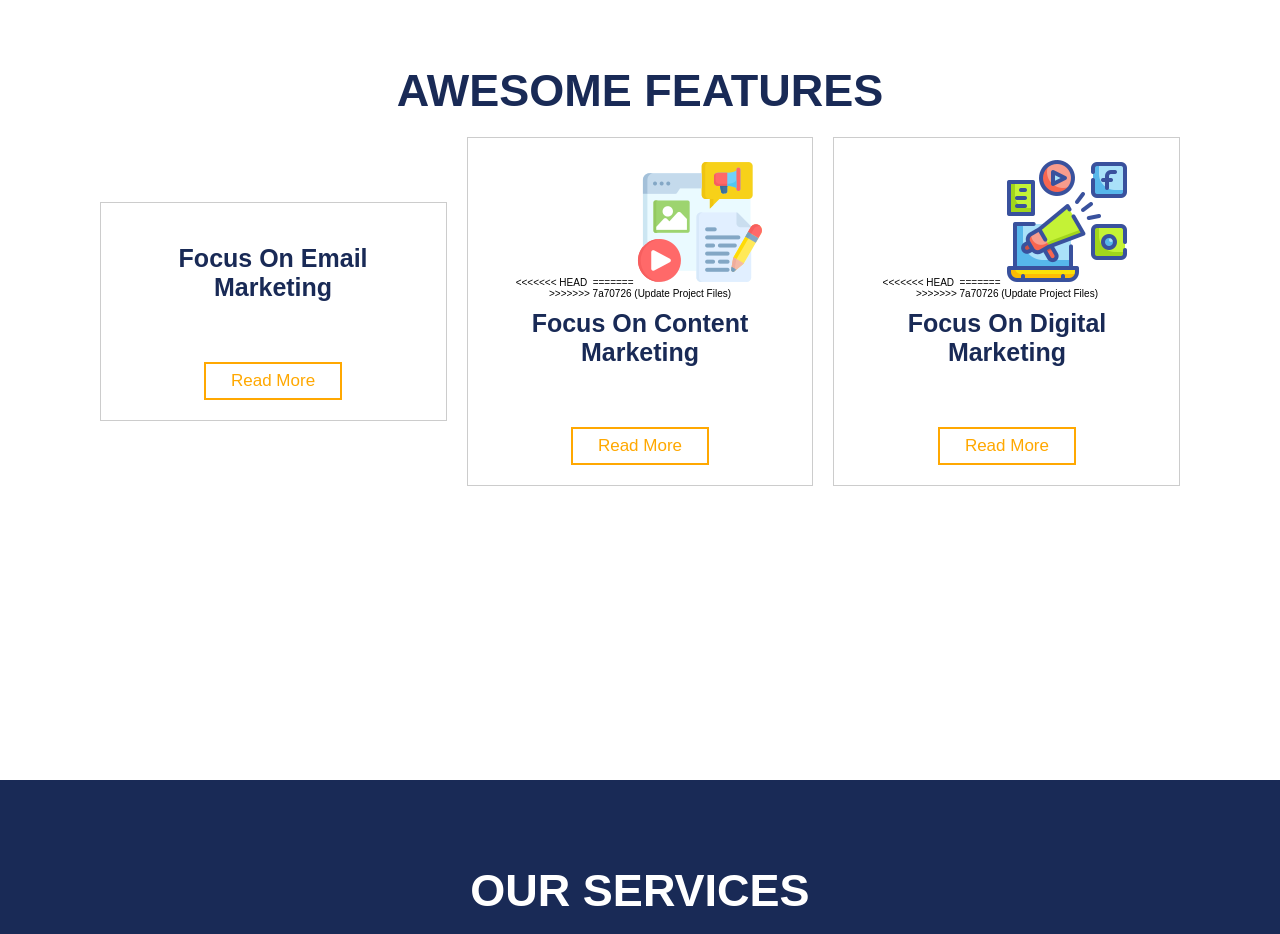
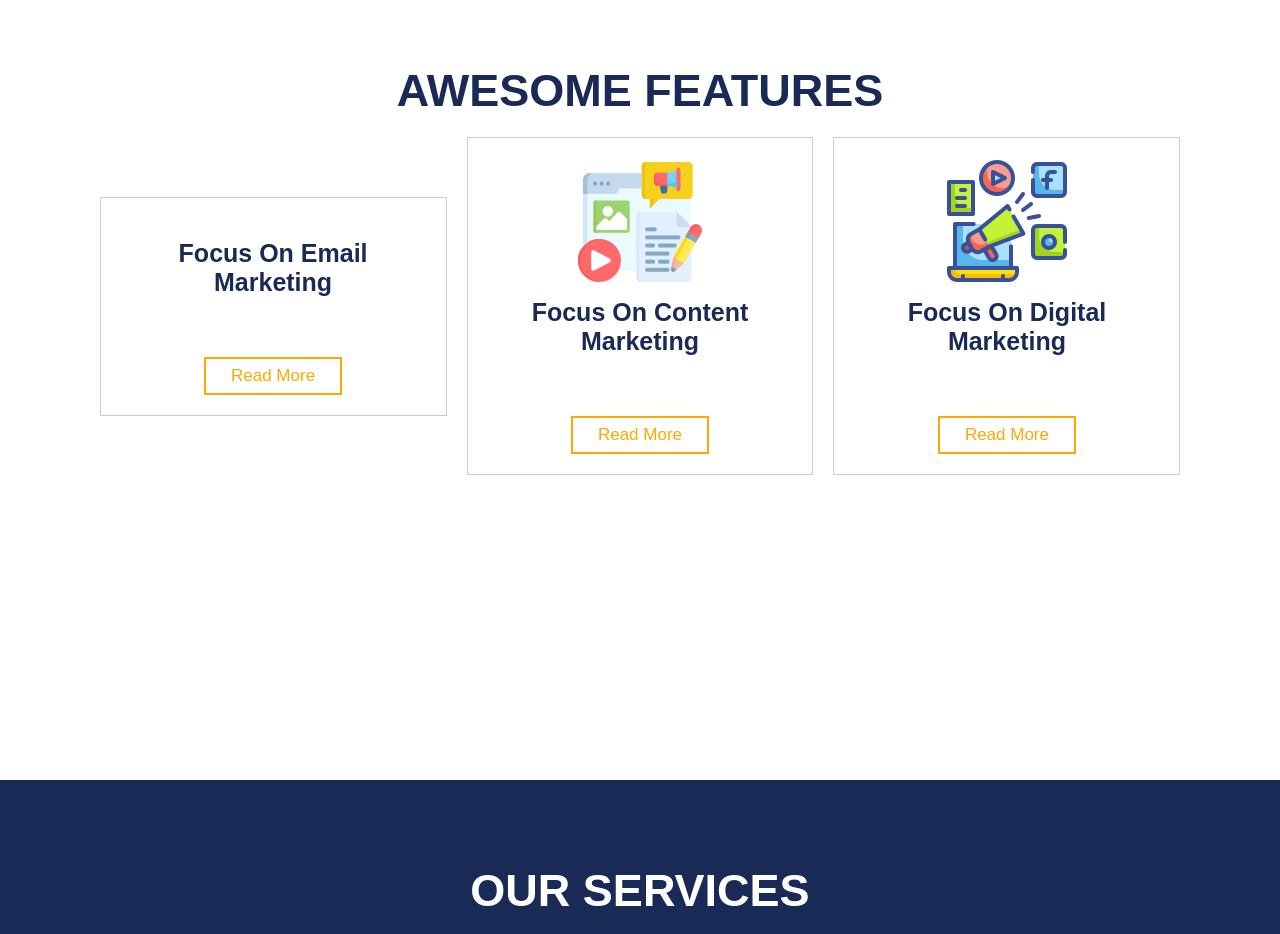
Before and after one commit to konstantinosiakovou/onlineserviceprovider, a plain HTML site: page index.html in a window 1280 px wide. Shown: the part 820-1754 px from the top of the page. Drawn offline with Linux system fonts and the light colour scheme.

Commit message:
Update index.html

```diff
--- a/index.html
+++ b/index.html
@@ -71,22 +71,14 @@
         </div>
 
          <div class="box">
-<<<<<<< HEAD
-            <img src="images/f1.png" alt="">
-=======
-            <img src="/images/f2.png" alt="">
->>>>>>> 7a70726 (Update project files)
+            <img src="images/f2.png" alt="">
             <h3>Focus on content marketing</h3>
             <p>Lorem ipsum dolor sit amet consectetur adipisicing elit. Quisquam, voluptatum.</p>
             <a href="#" class="btn">read more</a>
         </div>
 
          <div class="box">
-<<<<<<< HEAD
-            <img src="images/f1.png" alt="">
-=======
-            <img src="/images/f3.png" alt="">
->>>>>>> 7a70726 (Update project files)
+            <img src="images/f3.png" alt="">
             <h3>Focus on digital marketing</h3>
             <p>Lorem ipsum dolor sit amet consectetur adipisicing elit. Quisquam, voluptatum.</p>
             <a href="#" class="btn">read more</a>
```
